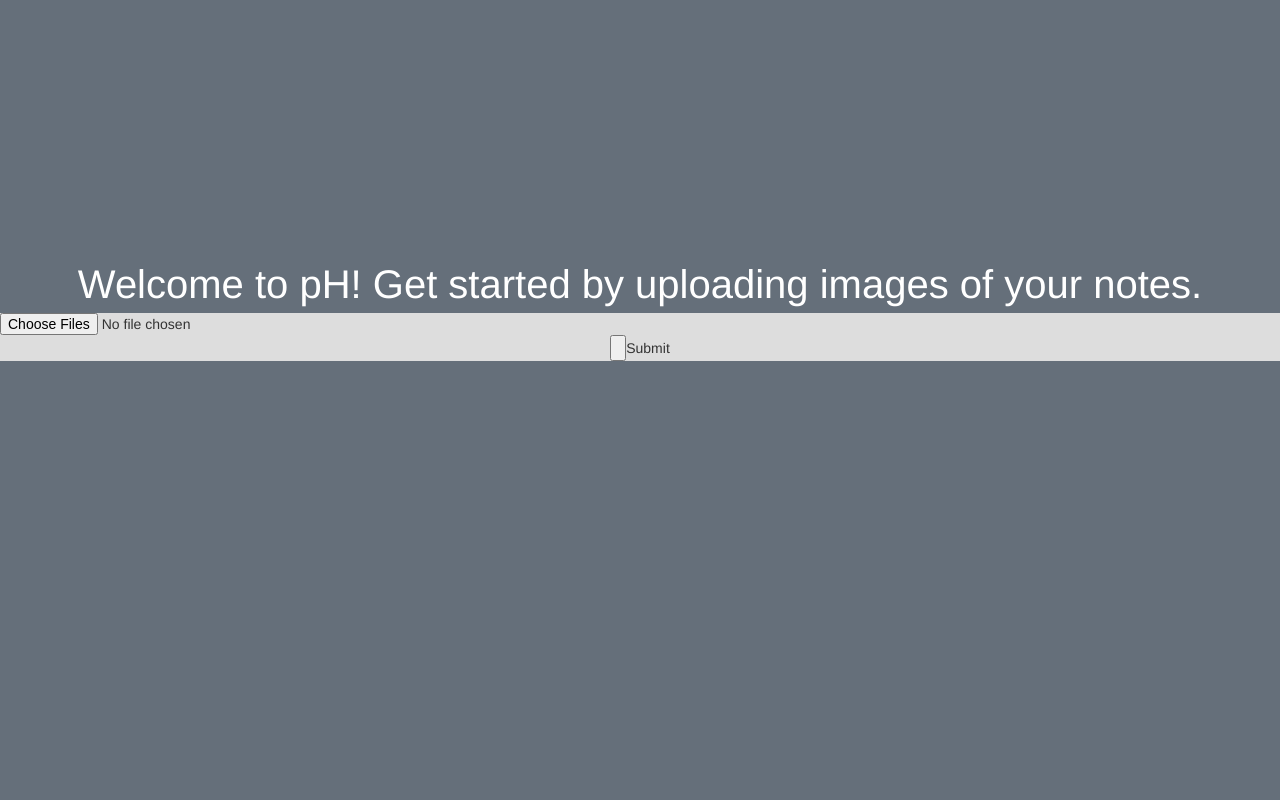
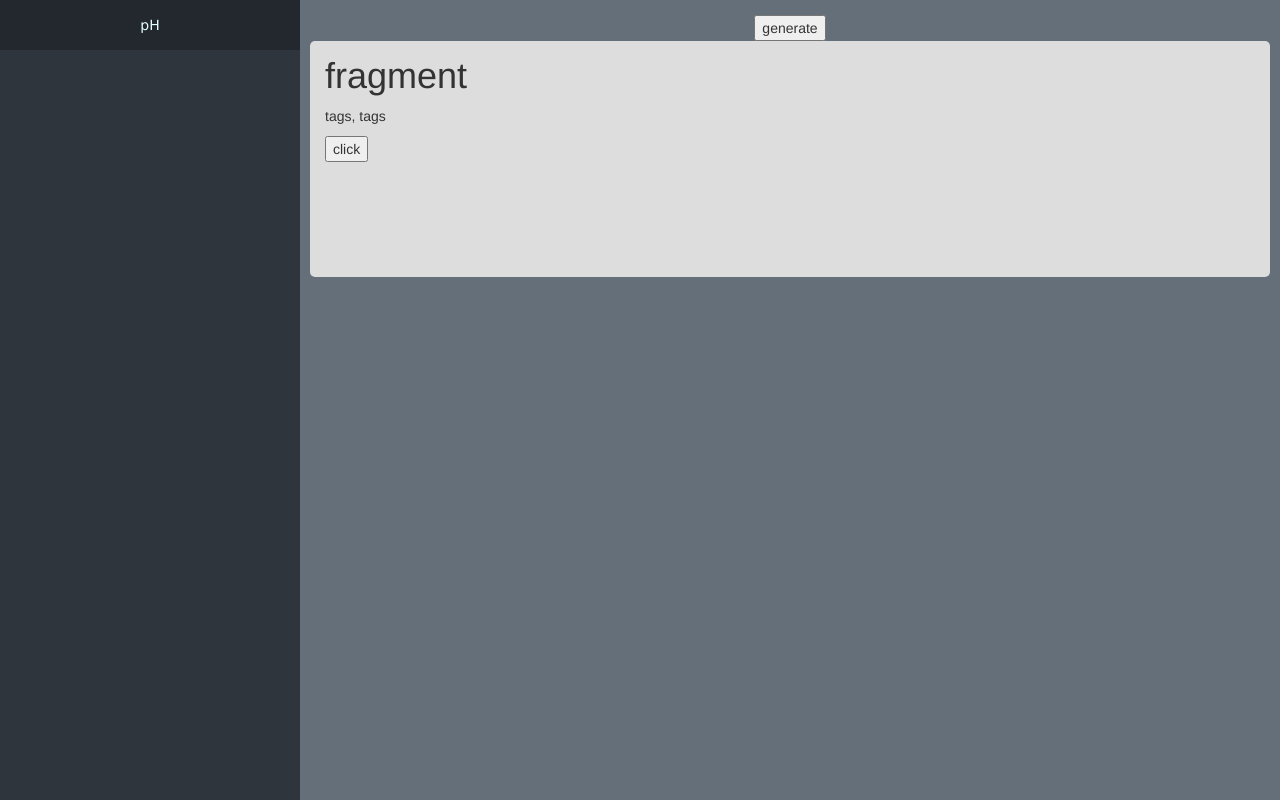
Before and after one commit to sachdevs/Note-it-Now, a Flask app: page /main in a window 1280 px wide. Run offline with Flask 2, Linux system fonts and the light colour scheme; some libraries are stand-ins or nearby versions.

Commit message:
@aneedalie's commits. She made HTML things.

```diff
--- a/static/css/main.css
+++ b/static/css/main.css
@@ -14,12 +14,13 @@
 }
 
 .hello {
-    margin-left:300px;
+    padding: 15px 10px 0 10px;
+    margin-left: 300px;
     background-color:#656F7A;
     height:100%;
     width: auto;
     /*width: calc(100% - 300px);*/
-    overflow-x: scroll;
+    overflow-y: scroll;
     /*overflow-y: hidden;*/
 }
 
@@ -33,8 +34,16 @@
     height: calc(100% - 30px);
     float: left;
 }
-/*.entry {
-    margin: 15px 0;
+h1{
+    margin-top: 0px;
+}
+.entry {
+    margin-bottom: 15px;
+    padding: 15px;
     height: 30%;
     width: 100%;
-}*/
+    background-color: #ddd;
+    border-radius: 5px;
+    display: block;
+    text-align: left;
+}
--- a/static/js/main.js
+++ b/static/js/main.js
@@ -22,3 +22,29 @@ function onFiles(files) {
         dataType: "json"
     });
 }
+
+// window.addEventListener("load", function(){
+    function gen() {
+        var elements = [
+            {
+                name: 'picture',
+                tags: ['hi', 'hello']
+            },{
+                name: 'another picture',
+                tags: ['cat', 'dog']
+            },
+        ];
+        var $container = $('hi');
+        $(elements).each(function(index, item){
+            var name = item['name'];
+            var tags = item['tags'].join(', ');
+            console.log(name);
+            console.log(tags);
+            document.getElementById('hi').innerHTML += '<div class="entry"><h1>' + name + '</h1><p>tags: ' + tags + '</p></div>';
+        });
+    }
+
+    function expand() {
+        console.log('expand box');
+    }
+// });
--- a/templates/main.html
+++ b/templates/main.html
@@ -1,7 +1,6 @@
 <head>
     <title>pH</title>
     <script src="https://code.jquery.com/jquery-2.1.4.min.js"></script>
-    <script src="{{ url_for('static', filename='js/script.js') }}"></script>
     <link href="https://maxcdn.bootstrapcdn.com/bootstrap/3.3.5/css/bootstrap.min.css" rel="stylesheet" integrity="sha256-MfvZlkHCEqatNoGiOXveE8FIwMzZg4W85qfrfIFBfYc= sha512-dTfge/zgoMYpP7QbHy4gWMEGsbsdZeCXz7irItjcC3sPUFtf0kuFbDz/ixG7ArTxmDjLXDmezHubeNikyKGVyQ==" crossorigin="anonymous">
     <script src="https://maxcdn.bootstrapcdn.com/bootstrap/3.3.5/js/bootstrap.min.js" integrity="sha256-Sk3nkD6mLTMOF0EOpNtsIry+s1CsaqQC1rVLTAy+0yc= sha512-K1qjQ+NcF2TYO/eI3M6v8EiNYZfA95pQumfvcVrTHtwQVDG+aHRqLi/ETn2uB+1JqwYqVG3LIvdm9lj6imS/pQ==" crossorigin="anonymous"></script>
     <link rel="stylesheet" href="https://maxcdn.bootstrapcdn.com/font-awesome/4.4.0/css/font-awesome.min.css">
@@ -10,13 +9,63 @@
 </head>
 
 <div class="main">
-    <div class="welcome">Welcome to pH! Get started by uploading images of your notes.</div>
-    <form class="upload" >
-        <input id="uploadform" type="file" multiple class="multi with-preview accept-png|jpg"/>
-        <!-- <input type="file" accept="image/*"/> -->
-        <input id="uploadbutton" type="button" text="Submit">Submit</input>
-    </form>
+    <!-- <div class="welcome">Welcome to pH! Get started by uploading images of your notes.</div>
+    <form class="upload" action="">
+        <input type="file" multiple class="multi with-preview accept-png|jpg"/>
+        <input id="submitButton" type="submit" name="Submit"/>
+    </form> -->
+    <div class="nav-side-menu" style="z-index: 100;">
+        <div class="brand">pH</div>
+        <i class="fa fa-bars fa-2x toggle-btn" data-toggle="collapse" data-target="#menu-content"></i>
+        <div class="menu-list">
+            <!-- <ul id="menu-content" class="menu-content collapse out">
+                <li>
+                    <a href="#">
+                        <i class="fa fa-dashboard fa-lg"></i> My Notebooks
+                    </a>
+                </li>
+                <li data-toggle="collapse" data-target="#products" class="collapsed">
+                    <a href="#"><i class="fa fa-gift fa-lg"></i>Filters<span class="arrow"></span></a>
+                </li>
+                <ul class="sub-menu collapse" id="products">
+                    <li><a href="#">General</a></li>
+                    <li><a href="#">Examples</a></li>
+                    <li><a href="#">Definition</a></li>
+                </ul>
+                <li data-toggle="collapse" data-target="#service" class="collapsed">
+                    <a href="#"><i class="fa fa-globe fa-lg"></i> Services <span class="arrow"></span></a>
+                </li>
+                <ul class="sub-menu collapse" id="service">
+                    <li>New Service 1</li>
+                    <li>New Service 2</li>
+                    <li>New Service 3</li>
+                </ul>
+                <li data-toggle="collapse" data-target="#new" class="collapsed">
+                    <a href="#"><i class="fa fa-car fa-lg"></i> New <span class="arrow"></span></a>
+                </li>
+                <ul class="sub-menu collapse" id="new">
+                    <li>New New 1</li>
+                    <li>New New 2</li>
+                    <li>New New 3</li>
+                </ul>
+                <li>
+                    <a href="#">
+                        <i class="fa fa-user fa-lg"></i> Profile
+                    </a>
+                </li>
+            </ul> -->
+        </div>
+    </div>
+    <div class="hello" id="hi">
+        <button onclick="gen()">generate</button>
+        <div class="entry">
+            <h1>fragment</h1>
+            <p>tags, tags<p>
+            <button id="clickhere" onclick="expand()">click</button>
+        </div>
+    </div>
 </div>
+
 <!-- <div class="nav-side-menu" style="z-index: 100;">
     <div class="brand">pH</div>
     <i class="fa fa-bars fa-2x toggle-btn" data-toggle="collapse" data-target="#menu-content"></i>
@@ -58,9 +107,8 @@
             </li>
         </ul>
     </div>
-</div>
-
-<div class="noteView-container hello">
+</div> -->
+<!-- <div class="noteView-container hello">
     <div class="note" style="background-color:#121212;">
     </div>
     <div class="note" style="background-color:#FF0000;">
@@ -72,7 +120,7 @@
     <div class="note" style="background-color:#ff7;">
       hello there!
     </div>
-</div>
+</div> -->
 
 <script src="https://cdnjs.cloudflare.com/ajax/libs/underscore.js/1.8.3/underscore-min.js"></script>
 <script src="{{ url_for('static', filename='js/backbone-min.js') }}"></script>
@@ -81,5 +129,7 @@
 
 <script src="{{ url_for('static', filename='js/handlebars.js') }}"></script>
 
+<script src="{{ url_for('static', filename='js/main.js') }}"></script>
+
 <script src="//ajax.googleapis.com/ajax/libs/jquery/1.11.0/jquery.min.js" type="text/javascript" language="javascript"></script>
 <script src="//github.com/fyneworks/multifile/blob/master/jQuery.MultiFile.min.js" type="text/javascript" language="javascript"></script>
```
